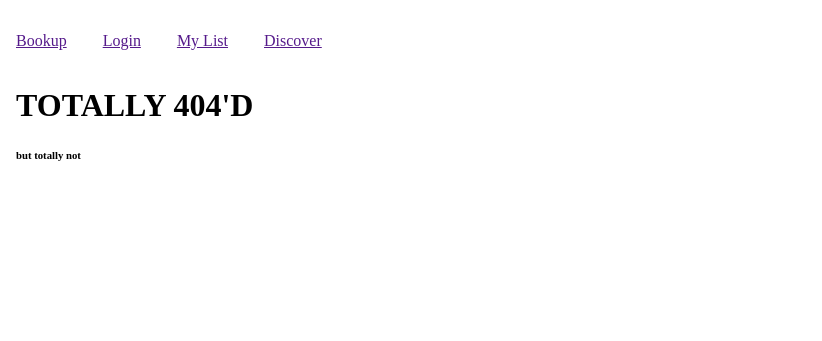
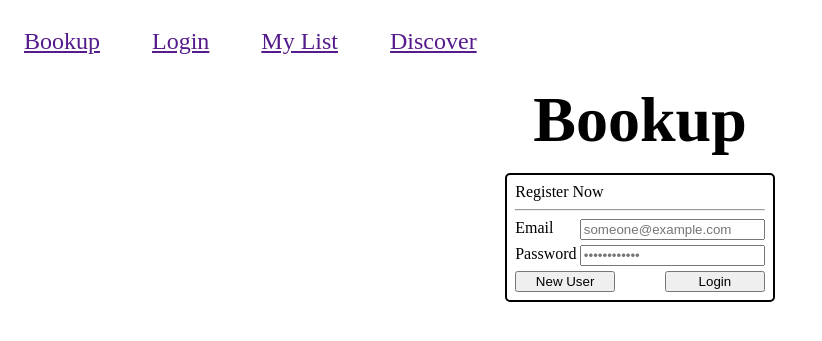
Before and after one commit to aryamccarthy/Bookup, a PHP site: page / in a window 1280 px wide. Shown: the top 341 px of the page, without its empty margins (0-822 px from the left). Run offline with PHP 8.4, Linux system fonts and the light colour scheme; some libraries are stand-ins or nearby versions.

Commit message:
Added barebones login form HTML/CSS on index.php, added login.css.

```diff
--- /dev/null
+++ b/Web_App/css/login.css
@@ -0,0 +1,18 @@
+#login {
+  width: 20%;
+  margin-left: auto;
+  margin-right: auto;
+}
+
+#login ul {
+  margin-top: 0em;
+  margin-bottom: 0em;
+}
+
+#submit_login {
+  float: right;
+}
+
+#register_user {
+  float: all;
+}
--- a/Web_App/css/stylesheet.css
+++ b/Web_App/css/stylesheet.css
@@ -4,15 +4,48 @@ body {
 }
 
 nav li {
+  font-size: 1.5em;
   display: inline-block;
   list-style-type: none;
-  margin: 1em;
+  margin: 0.5em 1em 0.5em 1em;
 }
 
-nav > ul {
+ul {
   padding: 0em;
 }
 
 #main {
   margin: 1em;
 }
+
+.title {
+  font-size: 4em;
+  text-align: center;
+  margin: 0.25em;
+}
+
+form {
+  border-style: solid;
+  border-color: black;
+  border-width: 2px;
+  border-radius: 5px;
+  padding-left: 0.5em;
+  padding-right: 0.5em;
+}
+
+form li {
+  display: block;
+  margin-top: 0.5em;
+  margin-bottom: 0.5em;
+}
+
+form input {
+  float: right;
+}
+
+.twobutton {
+  display: inline;
+  width: 40%;
+  margin-left: auto;
+  margin-right: auto;
+}
--- a/Web_App/index.php
+++ b/Web_App/index.php
@@ -2,13 +2,35 @@
 <html lang="en">
 <head>
   <?php include("html/head.html"); ?>
+  <link rel="stylesheet" href="css/login.css">
   <title>Test Page, Please Ignore</title>
 </head>
 <body>
   <?php include("html/nav.html"); ?>
   <div id="main">
-    <h1>TOTALLY 404'D</h1>
-    <h6>but totally not</h6>
+    <h1 class="title">Bookup</h1>
+
+    <form action="" method="POST" id="login">
+      <ul>
+        <li>Register Now</li>
+        <li><hr></li>
+        <li>
+          <label for="email">Email</label>
+          <input type="email" id="email" placeholder="someone@example.com">
+        </li>
+
+        <li>
+          <label for="pass">Password</label>
+          <input type="password" id="pass" placeholder="••••••••••••">
+        </li>
+
+        <li>
+          <button id="register_user" class="twobutton">New User</button>
+          <button id="submit_login" class="twobutton">Login</button>
+        </li>
+      </ul>
+
+    </form>
   </div>
 </body>
 </html>
```
